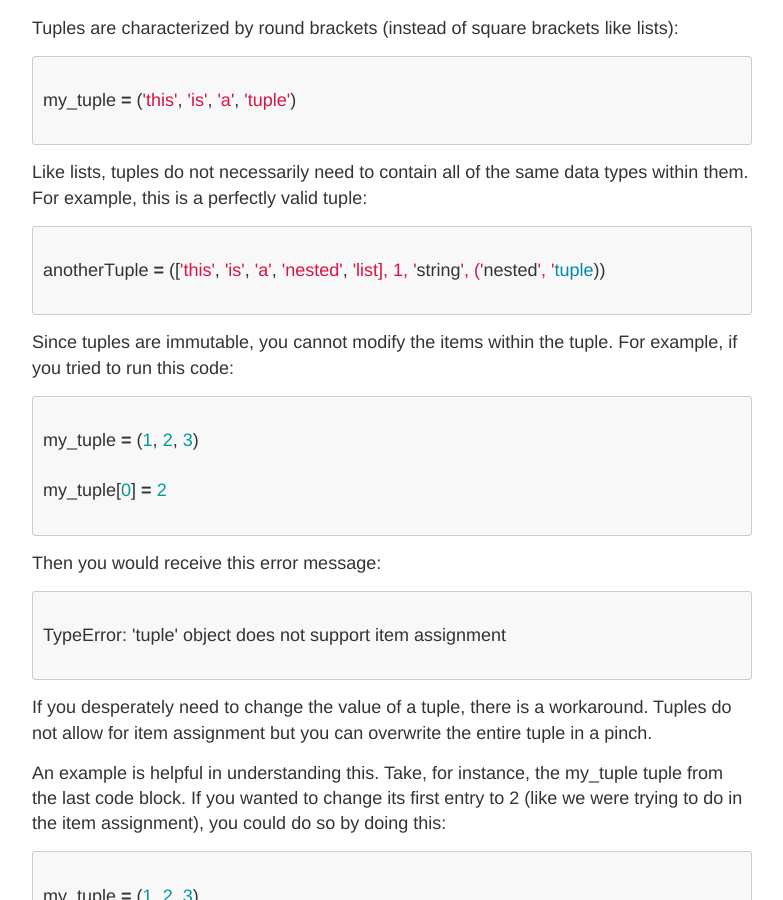
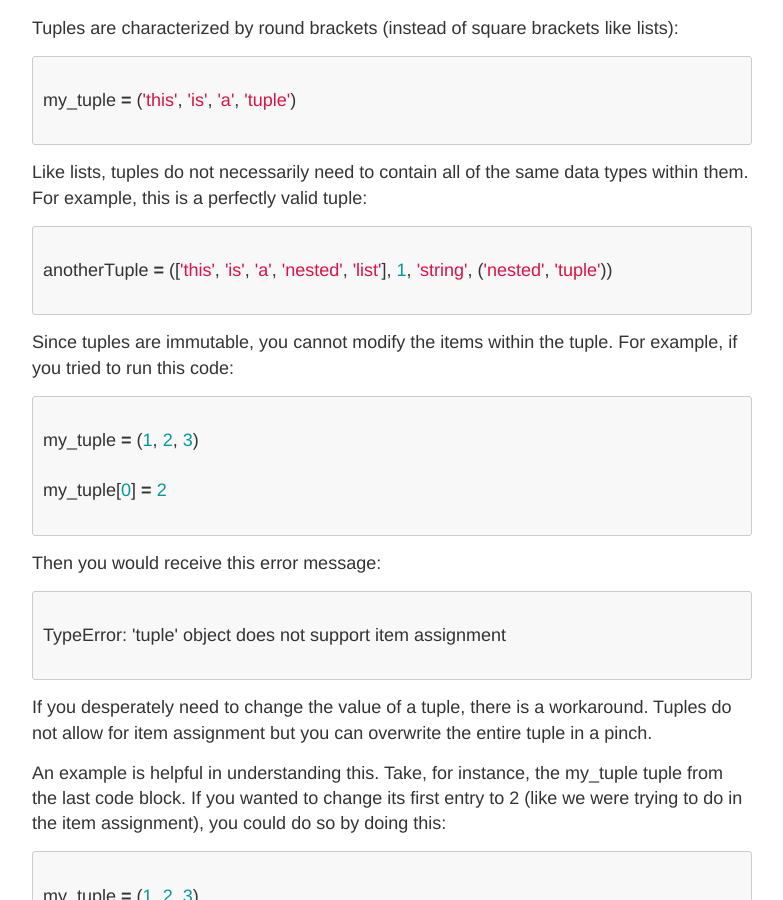
Before and after one commit to rosyberti/website, a Jekyll site: the page built from python-course/tuples.md, in a window 1280 px wide and 900 px high, scrolled down 588 px. Shown: the whole window, without its empty margins (248-1031 px from the left). Built offline with Jekyll 4.4.1, drawn with Linux system fonts in a browser that asks for light colours.

Commit message:
rb edits

````diff
--- a/python-course/tuples.md
+++ b/python-course/tuples.md
@@ -26,7 +26,7 @@ Like lists, tuples do not necessarily need to contain all of the same data types
 
 ```python
 
-anotherTuple = (['this', 'is', 'a', 'nested', 'list], 1, 'string', ('nested', 'tuple))
+anotherTuple = (['this', 'is', 'a', 'nested', 'list'], 1, 'string', ('nested', 'tuple'))
 
 ```
 
````
